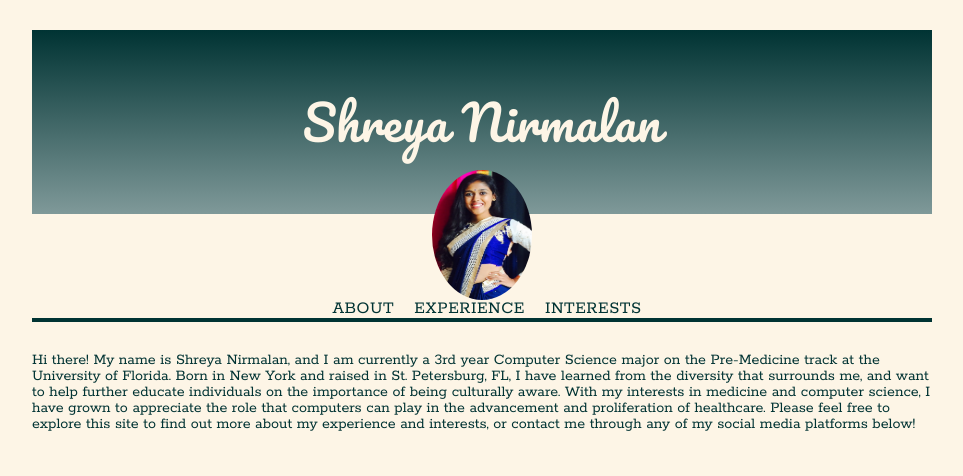
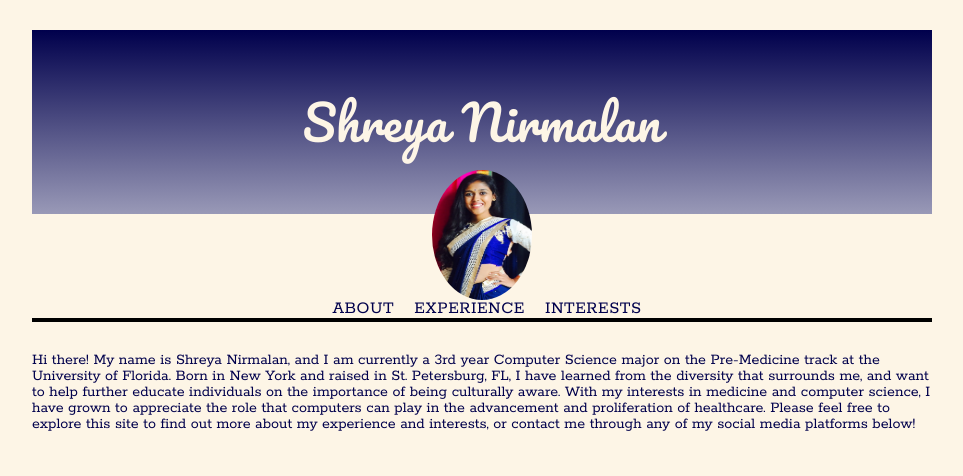
Before and after one commit to shreyanirmalan/shreyanirmalan.github.io, a plain HTML site: page index.html in a window 1280 px wide. Shown: the top 476 px of the page, without its empty margins (158-1121 px from the left). Drawn offline with Linux system fonts and the light colour scheme.

Commit message:
Update main.css
Fixed the color scheme

```diff
--- a/assets/Stylesheets/main.css
+++ b/assets/Stylesheets/main.css
@@ -49,7 +49,7 @@ table {
 /*Custom Styles*/
 body {
 	background: #fdf5e6;
-	color: #003333;
+	color: #00004c;
 	font-family: "Rokkitt", Helvetica, sans-serif;
 }
 
@@ -125,7 +125,7 @@ h4 {
 
 /*========= Links =========*/
 a {
-  color: #003333;
+  color: #00004c;
   text-decoration: none;
 }
 h1 a {
@@ -147,7 +147,7 @@ p a {
 
 .logo {
   : #f1e8ca;
-  background: linear-gradient(#003333, #7f9999);
+  background: linear-gradient(#00004c, #9999b7);
   text-align: center;
   font-size: 48px;
   font-weight: 100;
@@ -168,7 +168,7 @@ p a {
   font-weight: 400;
   letter-spacing: .5px;
   text-transform: uppercase;
-  border-bottom: 4px solid #003333;
+  border-bottom: 4px outset #00004c;
 }
 
 /*========== Contact ===========*/
```
